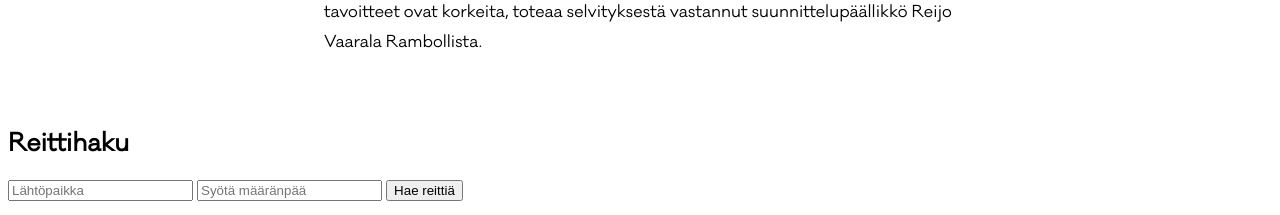
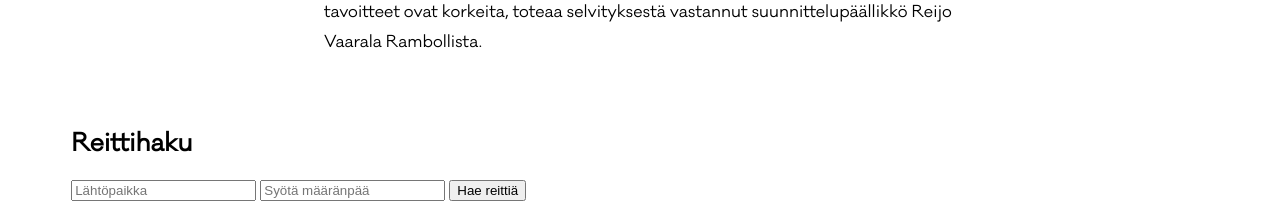
Before and after one commit to Velimah/WebMediaProjekti, a plain HTML site: page index.html in a window 1280 px wide. Shown: the part 1080-1295 px from the top of the page. Drawn offline with Linux system fonts and the light colour scheme; some packages are replaced by stand-ins of ours; files whose address does not match are found by name.

Commit message:
reittihaku laatikko linjaan kartan kanssa.

```diff
--- a/css/style.css
+++ b/css/style.css
@@ -75,6 +75,13 @@ li {
     text-decoration: underline;
 }
 
+#reittihaku {
+    width: 90%;
+    margin-left: auto;
+    margin-right: auto;
+
+}
+
 @media (max-width:860px) {
 #valikko   {
     display: none;
--- a/index.html
+++ b/index.html
@@ -46,7 +46,7 @@
 
 	─ Kaupunkipyöräjärjestelmä on ensisijaisesti palvelu ja vetovoimatekijä kaupungille. Toiminnan onnistumisen edellytys on, että järjestelmä on laadukas heti alusta alkaen. Kaupunkien liikennejärjestelmän ja kestävän liikenteen kehittämisen tavoitteet ovat korkeita, toteaa selvityksestä vastannut suunnittelupäällikkö Reijo Vaarala Rambollista. </p>
 
-	<article>
+	<article id="reittihaku">
 		<h2>Reittihaku</h2>
 
 		<!--reititysominaisuudelle joko input fieldit tai sit se et vaa karttaa klikkaamal voi valita määränpään? -->
```
